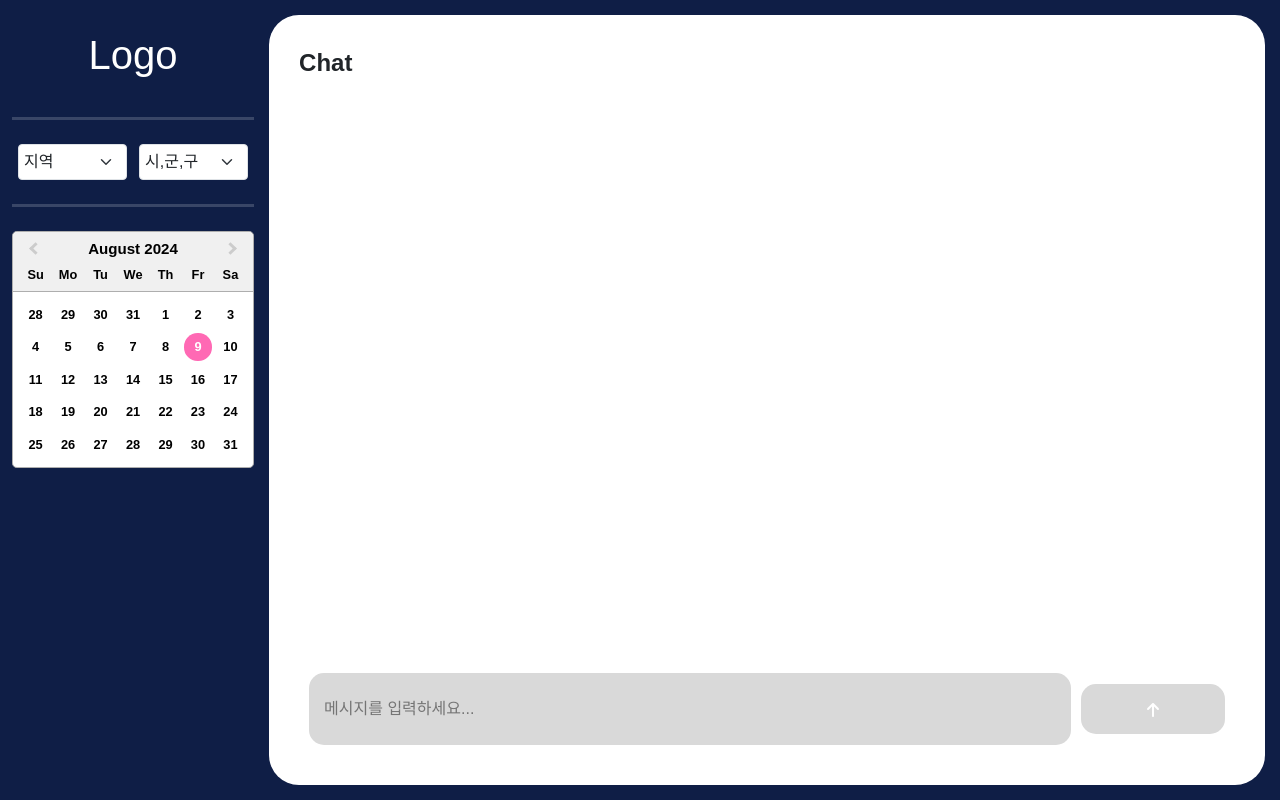
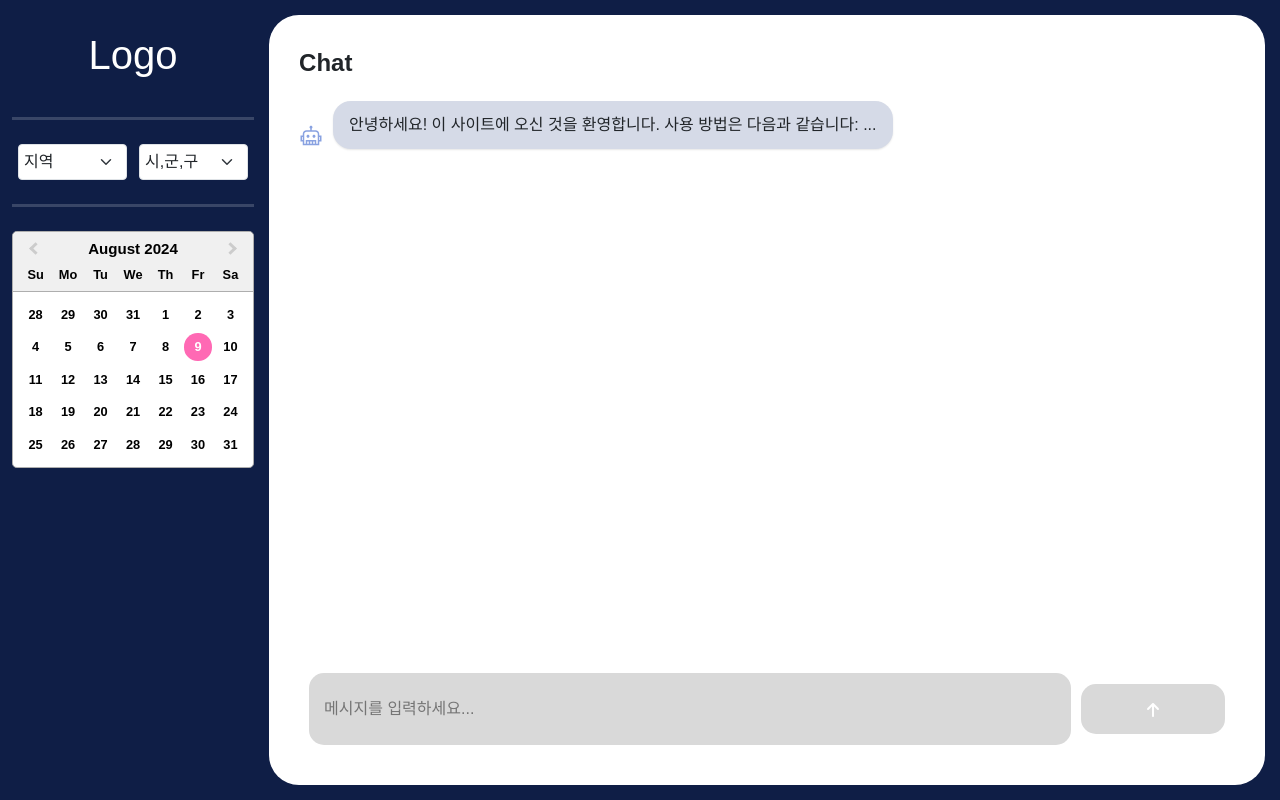
Before and after one commit to KTB-19/movie_chatbot, a React (Create React App) app in the folder frontend/: page / in a window 1280 px wide. Built offline with nearby package versions, Linux system fonts and the light colour scheme; a web font is replaced by a local one.

Commit message:
feat: manualChat 추가

```diff
--- a/frontend/src/App.jsx
+++ b/frontend/src/App.jsx
@@ -1,12 +1,14 @@
 import './App.css';
 import Aside from "./Aside/Aside";
 import Chat from "./Chat/Chat";
-import {AppProvider} from "./AppContext";
+import ManualChat from './Chat/ManualChat';
+import { AppProvider } from "./AppContext";
 
 function App() {
     return (
         <AppProvider>
             <div className="ratioContainer">
+                <ManualChat />
                 <div className="sidebar"><Aside /></div>
                 <Chat />
             </div>
--- a/frontend/src/AppContext.jsx
+++ b/frontend/src/AppContext.jsx
@@ -8,9 +8,10 @@ const AppProvider = ({ children }) => {
     const [date, setDate] = useState('');
     const [time, setTime] = useState('');
 
+    const [manualMessage, setManual] = useState('');
 
     return (
-        <AppContext.Provider value={{ movieName, setMovieName, region, setRegion, date, setDate }}>
+        <AppContext.Provider value={{ movieName, setMovieName, region, setRegion, date, setDate, time, setTime, manualMessage, setManual }}>
             {children}
         </AppContext.Provider>
     );
--- a/frontend/src/Chat/Chat.jsx
+++ b/frontend/src/Chat/Chat.jsx
@@ -11,7 +11,7 @@ function Chat() {
     const [outputValues, setOutputValues] = useState([]);
 
     const scrollRef = useRef();
-    const { movieName, region, date, time, setMovieName, setRegion, setDate, setTime } = useContext(AppContext); // AppContext에서 상태와 업데이트 함수들을 가져옴
+    const { movieName, region, date, time, setMovieName, setRegion, setDate, setTime, manualMessage, setManual } = useContext(AppContext);
 
     // input과 output 세션 스토리지에서 불러오기
     useEffect(() => {
@@ -32,6 +32,7 @@ function Chat() {
         }
     };
 
+
     const sendInputValue = (value) => {
         const newInputValues = [...inputValues, value];
         setInputValues(newInputValues);
@@ -44,11 +45,20 @@ function Chat() {
         sessionStorage.setItem("outputValues", JSON.stringify(newOutputValues));
     };
 
+
+    // 매뉴얼 메시지 보내기
+    useEffect(() => {
+        if (manualMessage) {
+            const newOutputValues = [...outputValues, manualMessage];
+            setOutputValues(newOutputValues);
+            setManual('');
+        }
+    }, [manualMessage, outputValues, setManual]);
+
     // 요청 경우 나누기
     // app context의 네 값 확인 후 네 값이 다 null 이 아니면 3,
     // 1개 혹은 2개 부족하면 2,
     // 네 값이 다 null 혹은 by default 1
-
     const getOutputValue = async (currentInput) => {
         // setRegion("Seoul Gangnam-gu");
         let endpoint;
@@ -104,6 +114,11 @@ function Chat() {
 
             const data = await response.json();
 
+            if (initialRequestWas3) {
+                sendOutputValue(data.theaterRunningTimes);
+                return data.theaterRunningTimes;
+            }
+
             // 응답으로 받은 데이터로 상태를 업데이트
             if (data.movieName) setMovieName(data.movieName);
             if (data.region) setRegion(data.region);
@@ -134,8 +149,8 @@ function Chat() {
 
                 const finalData = await finalResponse.json();
 
-                sendOutputValue(finalData.message);
-                return finalData.message;
+                sendOutputValue(finalData.theaterRunningTimes);
+                return finalData.theaterRunningTimes;
             }
 
             sendOutputValue(data.message);
@@ -146,6 +161,7 @@ function Chat() {
             return { error: "Error fetching movie data." };
         }
     };
+
 
     // ChatInput에서 inputValue를 받고
     // inputValue를 ChatReaction에 전달 & inputValue로 outputValue를 받아와서 ChatReaction에 전달
--- a/frontend/src/Chat/ChatReaction.jsx
+++ b/frontend/src/Chat/ChatReaction.jsx
@@ -3,23 +3,26 @@ import './ChatReaction.css';
 import { LiaRobotSolid } from "react-icons/lia";
 import { LuUser } from "react-icons/lu";
 
-// input과 output을 세트로 나열
 function ChatReaction({ inputValues, outputValues }) {
+    console.log(inputValues, outputValues);
+
     return (
         <div className="chat-reaction-container">
-            {inputValues.map((input, index) => (
+            {outputValues.map((output, index) => (
                 <div key={index} className="chat-message-pair">
-                    <div className="chat-question">
-                        <div className="chat-question-box">{input}</div>
-                        <LuUser className="chat-icon-q" />
-                    </div>
+                    {/* inputValues와 outputValues의 인덱스가 맞지 않는 경우 처리 */}
+                    {index > 0 && inputValues[index - 1] && (
+                        <div className="chat-question">
+                            <div className="chat-question-box">{inputValues[index - 1]}</div>
+                            <LuUser className="chat-icon-q" />
+                        </div>
+                    )}
                     <div className="chat-answer">
                         <LiaRobotSolid className="chat-icon-a" />
                         <div className="chat-answer-box">
-                            {/* 객체인 경우 JSON.stringify로 변환하여 렌더링 */}
-                            {typeof outputValues[index] === 'object' && outputValues[index] !== null
-                                ? <pre>{JSON.stringify(outputValues[index], null, 2)}</pre>
-                                : outputValues[index] || ''}
+                            {typeof output === 'object' && output !== null
+                                ? <pre>{JSON.stringify(output, null, 2)}</pre>
+                                : output || ''}
                         </div>
                     </div>
                 </div>
--- /dev/null
+++ b/frontend/src/Chat/ManualChat.jsx
@@ -0,0 +1,27 @@
+import React, { useState, useEffect, useContext } from "react";
+import { AppContext } from "../AppContext";
+
+function ManualChat() {
+    const { setManual } = useContext(AppContext);
+    const [isFirstVisit, setIsFirstVisit] = useState(false);
+
+    useEffect(() => {
+        const firstVisit = sessionStorage.getItem("firstVisit");
+
+        if (!firstVisit) {
+            setIsFirstVisit(true);
+            sessionStorage.setItem("firstVisit", "false");
+        }
+    }, []);
+
+    useEffect(() => {
+        if (isFirstVisit) {
+            setManual("안녕하세요! 이 사이트에 오신 것을 환영합니다. 사용 방법은 다음과 같습니다: ...");
+            setIsFirstVisit(false);
+        }
+    }, [isFirstVisit, setManual]);
+
+    return null;
+}
+
+export default ManualChat;
```
